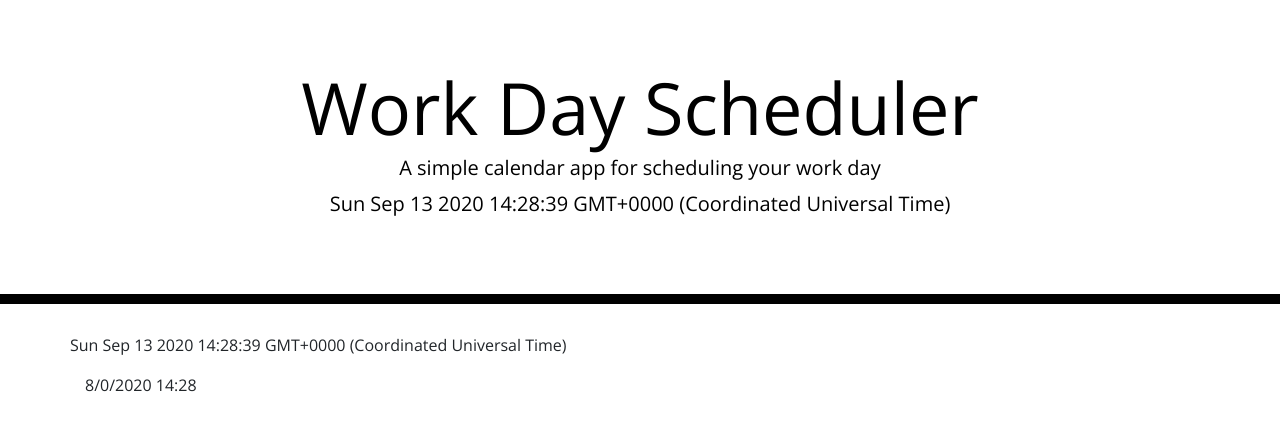
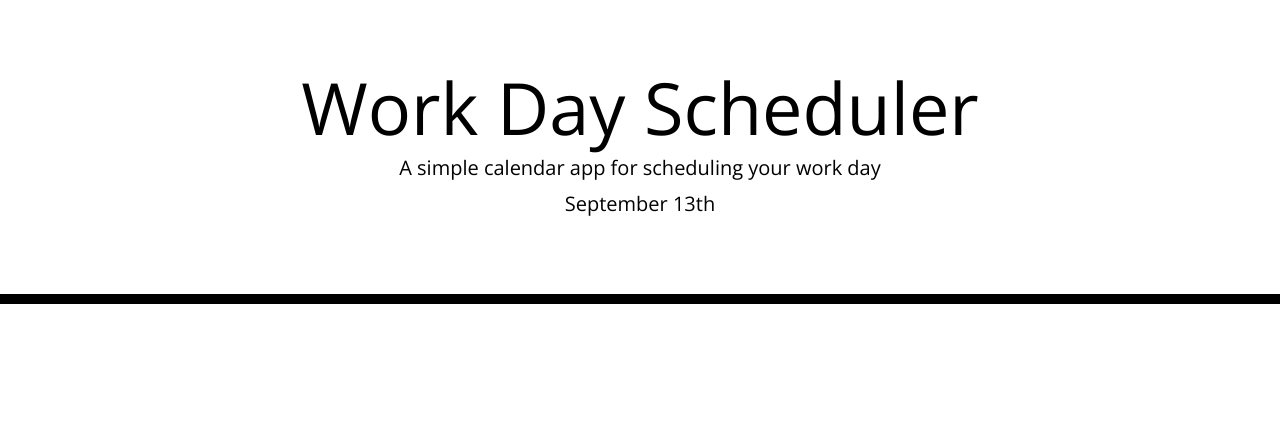
Before and after one commit to btoney1988/work_day_scheduler, a plain HTML site: page index.html in a window 1280 px wide. Drawn offline with nearby package versions, Linux system fonts and the light colour scheme.

Commit message:
setting up jquery

```diff
--- a/index.html
+++ b/index.html
@@ -28,7 +28,7 @@
       <p class="lead">A simple calendar app for scheduling your work day</p>
       <p id="currentDay" class="lead"></p>
     </header>
-    <div class="container">
+    <div class="container plannerContainer">
       <!-- Timeblocks go here -->
     </div>
 
--- a/script.js
+++ b/script.js
@@ -1,15 +1,84 @@
 $(document).ready(function () {
-  var date = new Date();
-  var time = date.getMonth() + "/" + date.getDay() + "/" + date.getFullYear() + " " + date.getHours() + ":" + date.getMinutes();
-  var container = $(".container");
-  var row = $("<div class='row'>");
-  var column = $("<div class='col-12'>");
+  const test = true;
+  // Setting date from user browser
+  var date = moment().format('MMMM Do');
+  var currentDay = $("#currentDay");
+  currentDay.text(date)
+  var dayHour24 = moment().format('H');
+  var dayHour12 = moment().format('h');
+  var saveIcon = "./images/save-regular.svg";
 
-  $("#currentDay").text(date);
+  var storedPlans = JSON.parse(localStorage.getItem("storedPlans"));
 
-  console.log(date);
-  console.log(time);
-  container.append(row.text(date));
-  row.append(column.text(time));
+  if (storedPlans !== null) {
+    planTextArr = storedPlans;
+  } else {
+    // this should only occur on first time the app is loaded in the browser
+    planTextArr = new Array(9);
+    planTextArr[4] = "No Plans";
+  }
+  if (test) { console.log("full array of plned text", planTextArr); }
+
+
+
+
+  for (var hour = 9; hour <= 17; hour++) {
+    var planContainer = $('#plannerContainer');
+    // clear existing elements
+    planContainer.empty();
+    // index for array use offset from hour
+    var index = hour - 9;
+    var rowDiv = $("<div class='row plannerRow'>");
+    rowDiv.attr('hour-index', hour);
+
+    var timeDivCol2 = $("<div class='col-2'>");
+
+    var timeBoxDiv = $("<span class='timeBox'>");
+
+    // format hours for display
+    var displayHour = 0;
+    var ampm = "";
+    if (hour > 12) {
+      displayHour = hour - 12;
+      ampm = "pm";
+    } else {
+      displayHour = hour;
+      ampm = "am";
+    }
+
+    timeBoxDiv.text(displayHour + ampm);
+
+    rowDiv.append(timeDivCol2);
+    timeDivCol2.append(timeBoxDiv);
+
+    var planDiv = $("<input>");
+    planDiv.attr('id', `input-${index}`);
+    planDiv.attr('hour-index', index);
+    planDiv.attr('type', 'text');
+    planDiv.attr('class', 'dailyPlan');
+
+    planDiv.val(planTextArr[index]);
+
+    var inputDivCol9 = $("<div class='col-9'>");
+
+    rowDiv.append(inputDivCol9);
+    inputDivCol9.append(planDiv);
+
+    var saveDivCol1 = $("<div class='col-1'>");
+
+    var saveBtn = $("<i>");
+    saveBtn.attr('id', `saveid-${index}`);
+    saveBtn.attr('save-id', index);
+    saveBtn.attr('class', "far fa-save saveIcon");
+
+    rowDiv.append(saveDivCol1);
+    saveDivCol1.append(saveBtn);
+    console.log(rowDiv[0]);
+
+    updateRowColor(rowDiv, hour)
+
+    planContainer.append(rowDiv[0]);
+    console.log(planContainer)
+  }
 
 })
```
